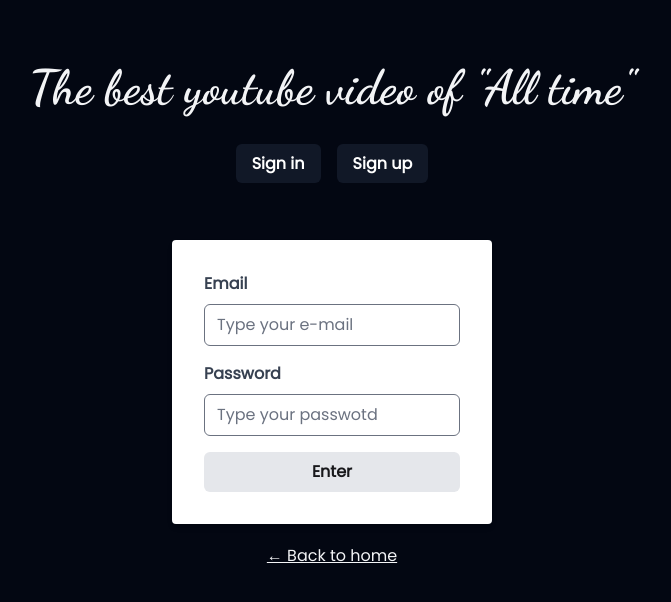
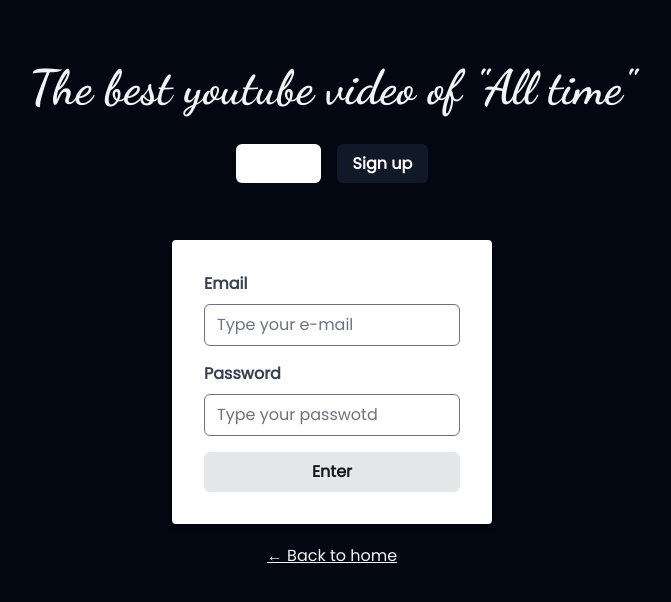
Before and after one commit to lubjr/ttoss-frontend, a Next.js app: page /user/login in a window 1280 px wide. Shown: the top 602 px of the page, without its empty margins (308-979 px from the left). Built offline with nearby package versions, Linux system fonts and the light colour scheme.

Commit message:
#31_signselect

```diff
--- a/src/components/SignButtons.tsx
+++ b/src/components/SignButtons.tsx
@@ -1,8 +1,15 @@
+'use client'
+import { usePathname } from 'next/navigation'
+
 export default function SignButtons() {
+
+    const pathname = usePathname()
+
     return (
         <div className="max-w-screen-xl mx-auto text-center mt-10">
-            <a href="/user/login" className="bg-gray-900 text-white font-semibold py-2 px-4 rounded-md mr-4 mb-2 hover:bg-gray-800">Sign in</a>
+            <a href="/user/login" className={`bg-gray-900 text-white font-semibold py-2 px-4 rounded-md mr-4 mb-2 hover:bg-gray-800
+            ${pathname === '/user/login' ? 'bg-white text-gray-900 font-bold hover:bg-white' : ''}`}>Sign in</a>
             <a href="" className="bg-gray-900 text-white font-semibold py-2 px-4 rounded-md mb-2 hover:bg-gray-800">Sign up</a>
-      </div>
+        </div>
     )
 }
```
